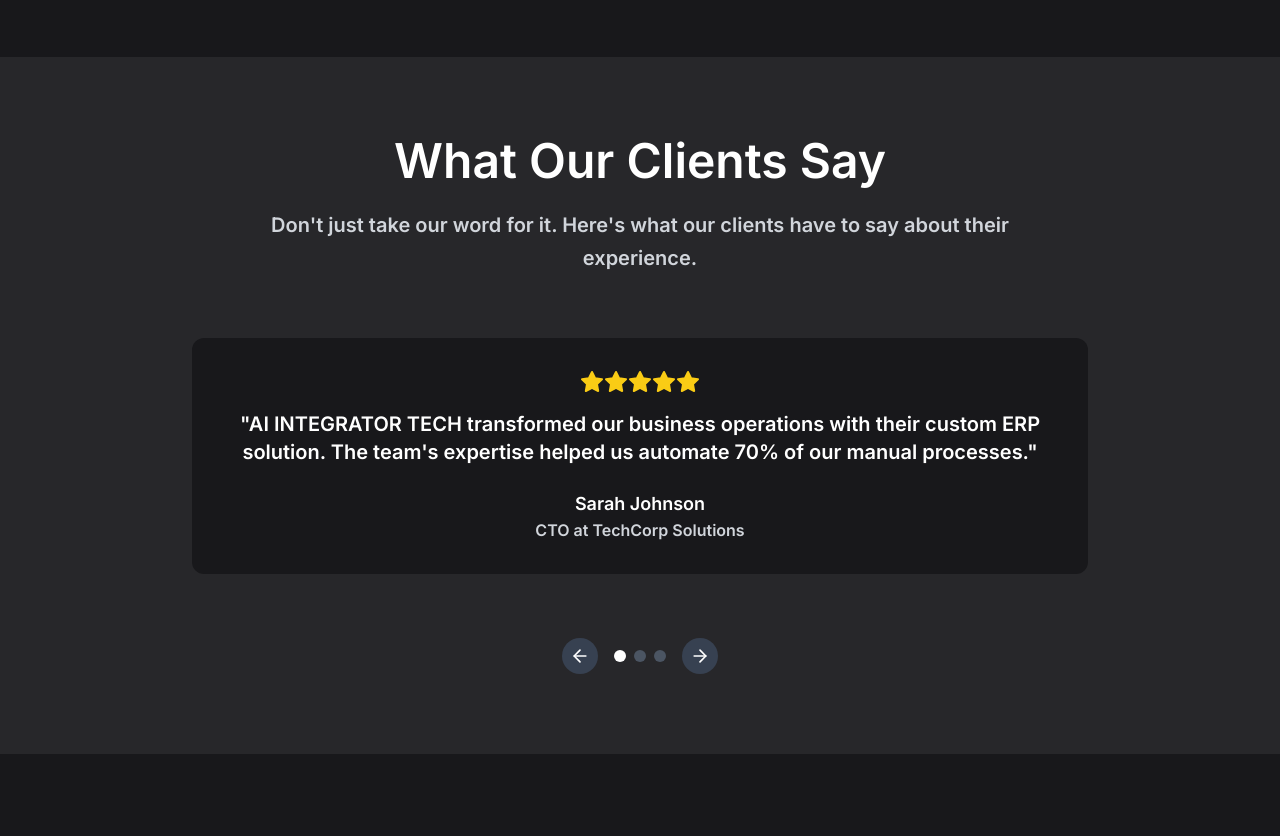
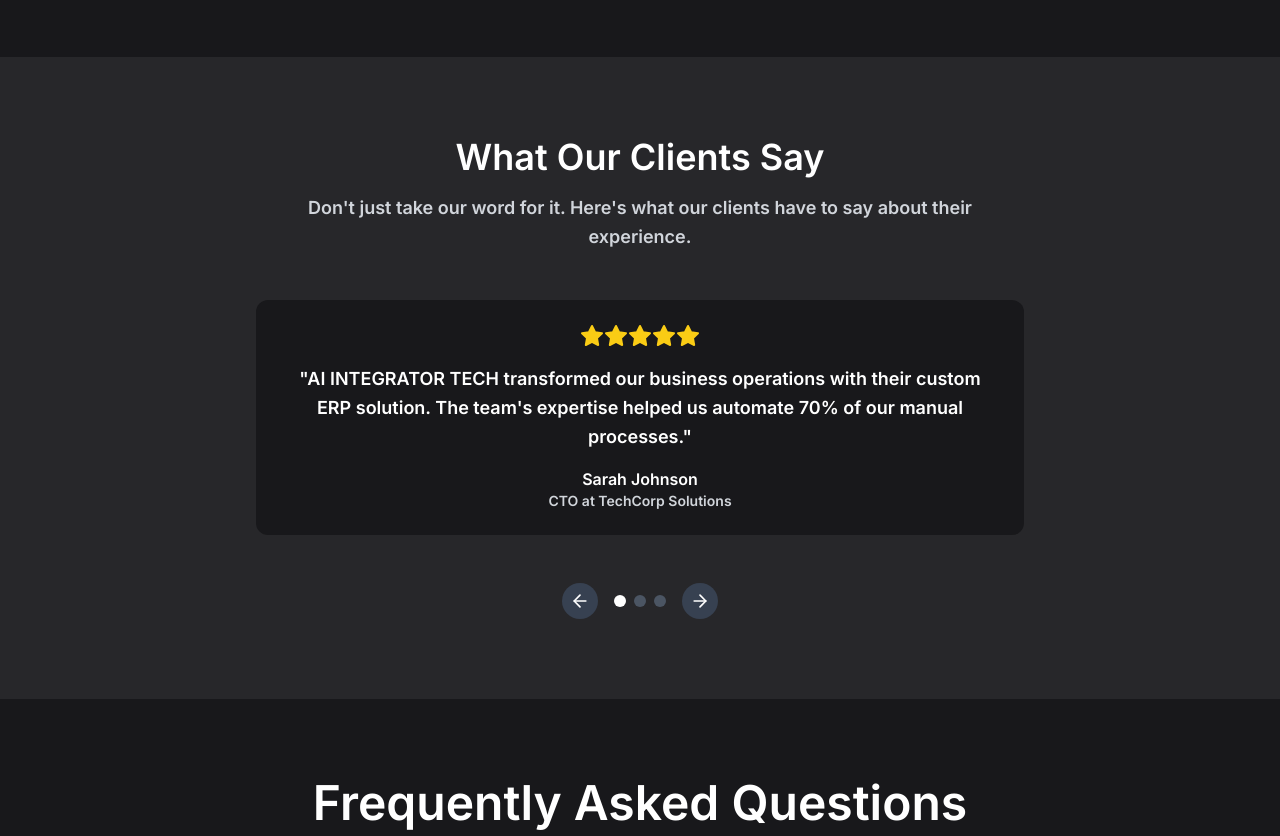
Before and after one commit to Nikitayadav4048/AIINTEGRATORTECH, a Next.js app: page / in a window 1280 px wide. Shown: the part 1640-2476 px from the top of the page. Built offline with nearby package versions, Linux system fonts and the light colour scheme.

Commit message:
Improve testimonials section - reduce text sizes and optimize spacing

```diff
--- a/components/sections/testimonials.tsx
+++ b/components/sections/testimonials.tsx
@@ -50,12 +50,12 @@
           whileInView={{ opacity: 1, y: 0 }}
           transition={{ duration: 0.6 }}
           viewport={{ once: true }}
-          className="text-center max-w-3xl mx-auto mb-16"
+          className="text-center max-w-3xl mx-auto mb-12"
         >
-          <h2 className="text-3xl sm:text-4xl lg:text-5xl font-semibold text-white mb-6">
+          <h2 className="text-2xl sm:text-3xl lg:text-4xl font-semibold text-white mb-4">
             What Our Clients Say
           </h2>
-          <p className="text-xl text-gray-300 leading-relaxed">
+          <p className="text-lg text-gray-300 leading-relaxed">
             Don't just take our word for it. Here's what our clients have to say about their experience.
           </p>
         </motion.div>
@@ -65,23 +65,23 @@
           initial={{ opacity: 0, x: 50 }}
           animate={{ opacity: 1, x: 0 }}
           transition={{ duration: 0.5 }}
-          className="max-w-4xl mx-auto mb-16"
+          className="max-w-3xl mx-auto mb-12"
         >
-          <div className="bg-gray-900 p-8 rounded-xl text-center">
+          <div className="bg-gray-900 p-6 rounded-xl text-center">
             <div className="flex justify-center mb-4">
               {[...Array(testimonials[currentIndex].rating)].map((_, i) => (
                 <Star key={i} className="w-6 h-6 text-yellow-400 fill-current" />
               ))}
             </div>
-            <p className="text-xl text-white mb-6">
+            <p className="text-lg text-white mb-4 leading-relaxed">
               "{testimonials[currentIndex].content}"
             </p>
             <div className="flex items-center justify-center">
               <div>
-                <h4 className="text-lg font-semibold text-white">
+                <h4 className="text-base font-semibold text-white">
                   {testimonials[currentIndex].name}
                 </h4>
-                <p className="text-gray-300">
+                <p className="text-sm text-gray-300">
                   {testimonials[currentIndex].role} at {testimonials[currentIndex].company}
                 </p>
               </div>
```
